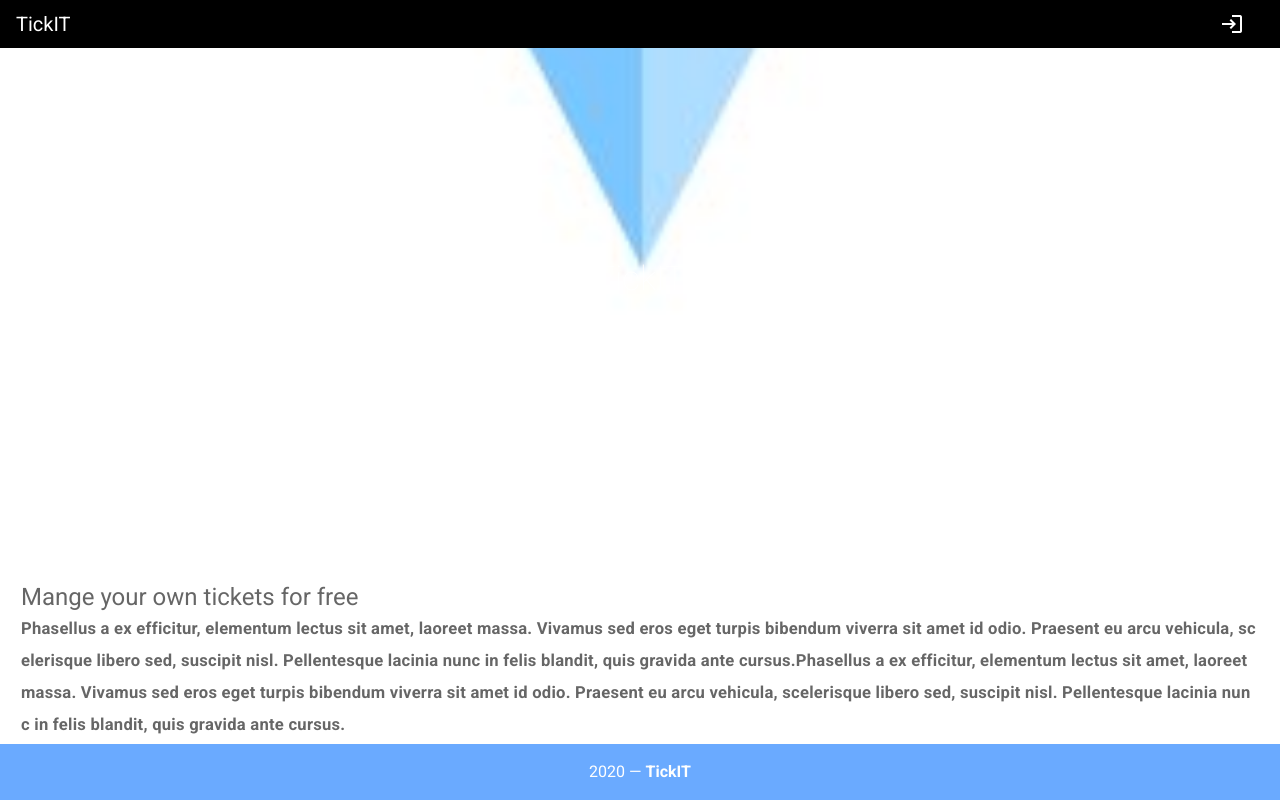
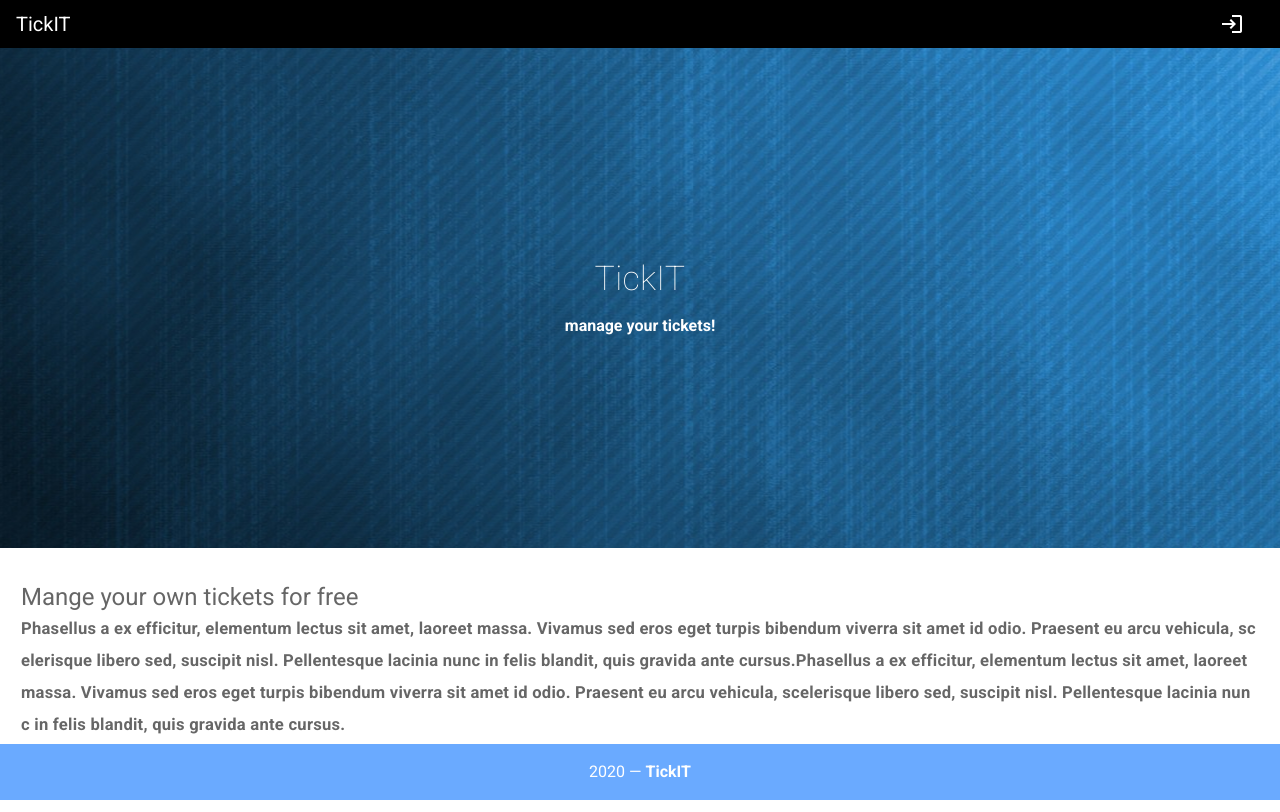
Before and after one commit to rvalkenburg/TickIT-FrontEnd, a Vue app: page /home in a window 1280 px wide. Built offline with nearby package versions, Linux system fonts and the light colour scheme.

Commit message:
changed home page pictures

```diff
--- a/src/views/Home.vue
+++ b/src/views/Home.vue
@@ -9,7 +9,7 @@
     </div>
     <v-parallax
       dark
-      src="../images/background.jpg"
+      src="../images/vue_logo.jpg"
     >
       <v-row align="center" justify="center">
         <v-col class="text-center" cols="12">
@@ -42,7 +42,7 @@
       <v-flex xl6>
         <div>
           <v-img
-            src="../images/vue_logo.jpg"
+            src="../images/background.jpg"
             aspect-ratio="3"
             contain
           ></v-img>
```
